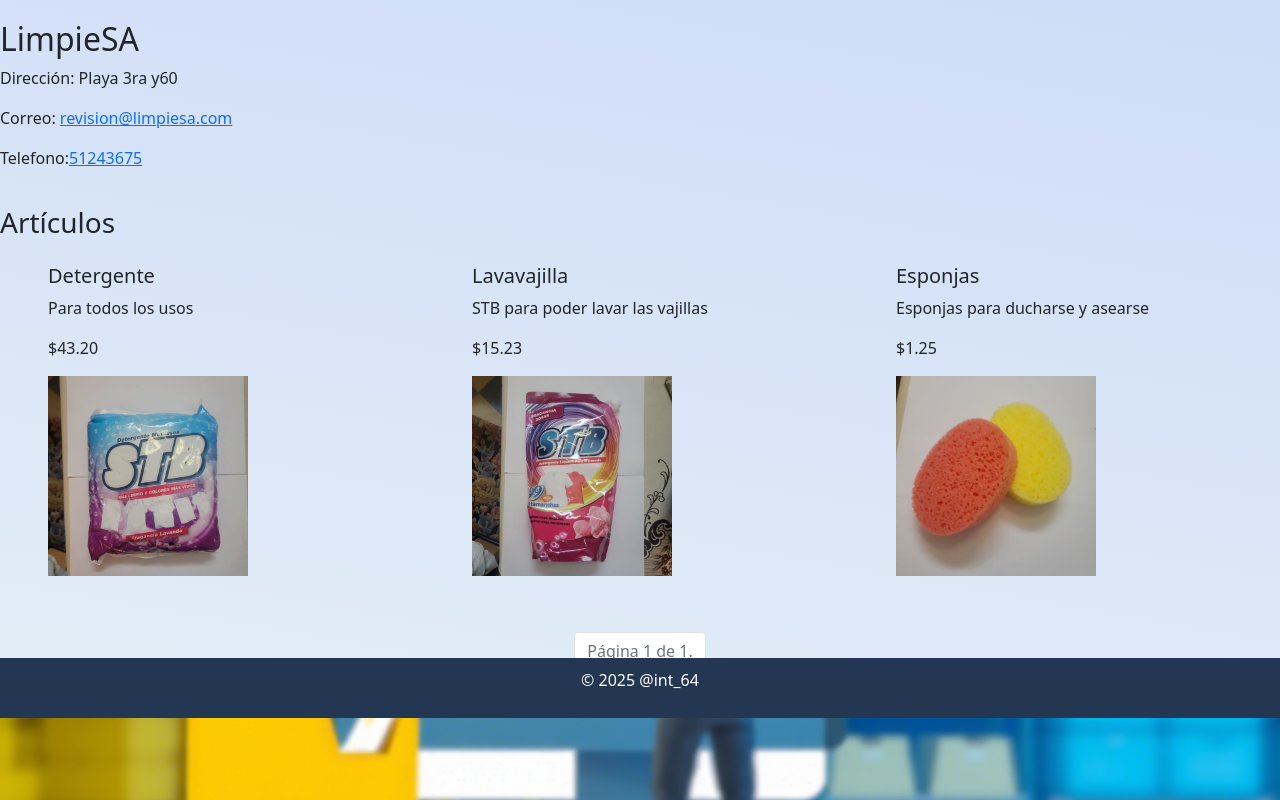
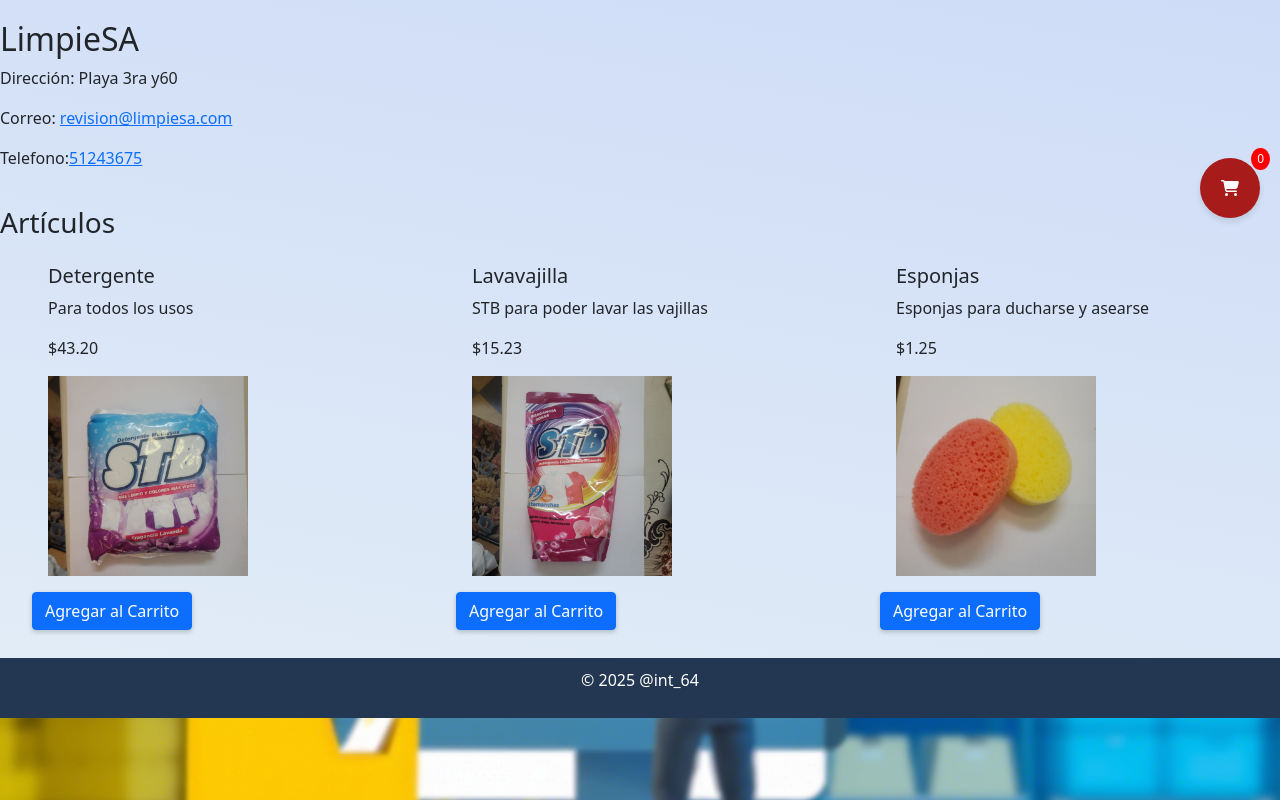
Before and after one commit to carlosr301101/Django-desoft, a Django app: page /Mi_negocio/ver_tienda/10/ in a window 1280 px wide. Shown: the part 82-882 px from the top of the page. Run offline with Django 5.2, Linux system fonts and the light colour scheme; data comes from the database, SQL or seed files in the repository; both versions use the stored data as it was after the commit; some libraries are stand-ins or nearby versions.

Commit message:
Cart finished and functional with facture and pdf

```diff
--- a/django_project/Mi_negocio/models.py
+++ b/django_project/Mi_negocio/models.py
@@ -22,6 +22,7 @@ class Tienda(models.Model):
 def upload_to_articulos(instance, filename):
     # Genera la ruta: articulos/nombre_de_la_tienda/filename
     nombre_tienda = slugify(instance.tienda.nombre)
+
     return os.path.join('articulos', f"{nombre_tienda}_{str(instance.tienda.id)}", filename)
 
 
--- /dev/null
+++ b/django_project/Mi_negocio/static/Mi_negocio/carrito.js
@@ -0,0 +1,127 @@
+document.addEventListener("DOMContentLoaded", function () {
+  const cart = JSON.parse(localStorage.getItem("cart")) || [];
+  const cartCount = document.getElementById("cartCount");
+  const cartItems = document.getElementById("cartItems");
+  const cartTotal = document.getElementById("cartTotal");
+
+  document
+    .getElementById("checkoutForm")
+    .addEventListener("submit", function (event) {
+      if (cart.length === 0) {
+        event.preventDefault(); // Evita enviar el formulario si el carrito está vacío
+        alert("El carrito está vacío. Agrega artículos antes de comprar.");
+        return;
+      }
+
+      // Serializar el carrito en formato JSON
+      const cartDataInput = document.getElementById("cartData");
+      cartDataInput.value = JSON.stringify(cart);
+    });
+
+  // Actualiza el contador del carrito
+
+  function updateCartUI() {
+    cartCount.textContent = cart.length;
+    cartItems.innerHTML = ""; // Limpiar la lista antes de volver a renderizar
+    let total = 0;
+
+    cart.forEach((item, index) => {
+      const li = document.createElement("li");
+      li.style.display = "flex";
+      li.style.justifyContent = "space-between";
+      li.style.alignItems = "center";
+
+      // Detalles del artículo
+      const details = document.createElement("span");
+      details.textContent = `${item.titulo} - $${item.precio} x ${item.quantity}`;
+      li.appendChild(details);
+
+      // Botón "X" para eliminar el artículo
+      const removeButton = document.createElement("button");
+      removeButton.textContent = "X";
+      removeButton.style.backgroundColor = "#dc3545"; // Rojo
+      removeButton.style.color = "white";
+      removeButton.style.border = "none";
+      removeButton.style.borderRadius = "10px";
+      removeButton.style.cursor = "pointer";
+      removeButton.style.padding = "5px 10px";
+
+      // Evento para eliminar el artículo
+      removeButton.addEventListener("click", function () {
+        if (
+          confirm(
+            `¿Estás seguro de que deseas eliminar "${item.titulo}" del carrito?`
+          )
+        ) {
+          cart.splice(index, 1); // Elimina el artículo del array
+          localStorage.setItem("cart", JSON.stringify(cart)); // Actualiza el localStorage
+          updateCartUI(); // Actualiza la interfaz del carrito
+        }
+      });
+
+      li.appendChild(removeButton);
+      cartItems.appendChild(li);
+
+      // Calcular el total
+      total += item.precio * item.quantity;
+    });
+
+    cartTotal.textContent = total.toFixed(2);
+  }
+
+  // Agregar artículo al carrito
+  document.querySelectorAll(".add-to-cart").forEach((button) => {
+    button.addEventListener("click", function () {
+      const articuloId = this.dataset.id;
+      const titulo = this.dataset.titulo;
+      const precio = parseFloat(this.dataset.precio);
+
+      const existingItem = cart.find((item) => item.id === articuloId);
+      if (existingItem) {
+        existingItem.quantity += 1;
+      } else {
+        cart.push({ id: articuloId, titulo, precio, quantity: 1 });
+      }
+
+      localStorage.setItem("cart", JSON.stringify(cart));
+      updateCartUI();
+    });
+  });
+
+  // Abrir y cerrar el modal del carrito
+  document.getElementById("openCart").addEventListener("click", function (e) {
+    e.preventDefault();
+    document.getElementById("cartModal").style.display = "flex";
+  });
+
+  document.getElementById("closeCart").addEventListener("click", function () {
+    document.getElementById("cartModal").style.display = "none";
+  });
+
+  document.getElementById("cleanButton").addEventListener("click", function () {
+    if (confirm("¿Estás seguro de que deseas limpiar el carrito?")) {
+      // Vaciar el carrito en localStorage
+      localStorage.removeItem("cart");
+
+      // Restablecer el carrito en memoria
+      cart.length = 0;
+
+      // Actualizar la interfaz del carrito
+      updateCartUI();
+      document.getElementById("cartModal").style.display = "none";
+    }
+  });
+
+  document.getElementById("buyCart").addEventListener("click", function () {
+    if (
+      confirm(
+        "Recuerda enviarle la factura en foma de pdf al propietario de la tienda"
+      )
+    ) {
+      updateCartUI();
+    }
+  });
+
+  // Inicializa la interfaz del carrito
+  updateCartUI();
+});
--- a/django_project/Mi_negocio/static/Mi_negocio/style.css
+++ b/django_project/Mi_negocio/static/Mi_negocio/style.css
@@ -58,50 +58,71 @@ body {
   /* Color al pasar el mouse */
   color: rgb(255, 255, 255);
 }
-/* Header fijo
-.fixed-header {
-    position: fixed;
-    top: 0;
-    left: 0;
-    width: 100%;
-    background-color: #333;
-    color: white;
-    padding: 10px 0;
-    z-index: 1000;
+
+.floating-cart {
+  position: fixed;
+  bottom: 500px;
+  right: 20px;
+  z-index: 100;
+}
+/* Carrito */
+.cart-icon {
+  display: flex;
+  align-items: center;
+  justify-content: center;
+  width: 60px;
+  height: 60px;
+  background-color: #a81b1b;
+  color: white;
+  border-radius: 50%;
+  text-decoration: none;
+  box-shadow: 0 4px 6px rgba(0, 0, 0, 0.1);
+  position: relative;
 }
 
-.fixed-header .container {
-    display: flex;
-    justify-content: space-between;
-    align-items: center;
-    padding: 0 20px;
+.cart-icon i {
+  font-size: 24px;
 }
 
-.fixed-header h1 {
-    margin: 0;
+#cartCount {
+  position: absolute;
+  top: -10px;
+  right: -10px;
+  background-color: red;
+  color: white;
+  border-radius: 50%;
+  padding: 2px 6px;
+  font-size: 12px;
 }
 
-.fixed-header nav ul {
-    list-style-type: none;
-    margin: 0;
-    padding: 0;
-    display: flex;
+#cleanButton {
+  margin-top: 10px;
+}
+#closeCart {
+  margin-top: 10px;
 }
 
-.fixed-header nav ul li {
-    margin-left: 20px;
+/* Estilo del modal del carrito */
+.modal {
+  display: none;
+  position: fixed;
+  top: 0;
+  left: 0;
+  width: 100%;
+  height: 100%;
+  background-color: rgba(0, 0, 0, 0.5);
+  justify-content: center;
+  align-items: center;
+  z-index: 1001;
 }
 
-.fixed-header nav ul li a {
-    color: white;
-    text-decoration: none;
-    font-weight: bold;
+.modal-content {
+  background-color: white;
+  padding: 20px;
+  border-radius: 8px;
+  max-width: 400px;
+  width: 100%;
 }
-
-.fixed-header nav ul li a:hover {
-    text-decoration: underline;
-}
-*/
 /* Espacio para el contenido debajo del header */
 .content {
   margin-top: 70px; /* Espacio para que no quede tapado por el header fijo */
--- a/django_project/Mi_negocio/templates/Mi_negocio/layout.html
+++ b/django_project/Mi_negocio/templates/Mi_negocio/layout.html
@@ -9,6 +9,8 @@
     <link rel="stylesheet" href="{% static 'Mi_negocio/style.css' %}">
     {#  Bootstrap  #}
     <link href="https://cdn.jsdelivr.net/npm/bootstrap@5.0.0-beta1/dist/css/bootstrap.min.css" rel="stylesheet" integrity="sha384-giJF6kkoqNQ00vy+HMDP7azOuL0xtbfIcaT9wjKHr8RbDVddVHyTfAAsrekwKmP1" crossorigin="anonymous">
+    <link rel="stylesheet" href="https://cdnjs.cloudflare.com/ajax/libs/font-awesome/6.7.2/css/v5-font-face.min.css" integrity="sha512-dC4AauJwDHOpEpJi2/BsDf/b9vyLVt79nmO0x5gQWbRm62Q/xFS9iZpzCOFNLjTQsAD4mp9jJel6nPAjnBN2Ag==" crossorigin="anonymous" referrerpolicy="no-referrer" />
+    <script src="https://cdnjs.cloudflare.com/ajax/libs/font-awesome/6.7.2/js/all.min.js" integrity="sha512-b+nQTCdtTBIRIbraqNEwsjB6UvL3UEMkXnhzd8awtCYh0Kcsjl9uEgwVFVbhoj3uu1DO1ZMacNvLoyJJiNfcvg==" crossorigin="anonymous" referrerpolicy="no-referrer"></script>
     <script src="https://cdn.jsdelivr.net/npm/bootstrap@5.0.0-beta1/dist/js/bootstrap.bundle.min.js" integrity="sha384-ygbV9kiqUc6oa4msXn9868pTtWMgiQaeYH7/t7LECLbyPA2x65Kgf80OJFdroafW" crossorigin="anonymous"></script>
 
 </head>
--- a/django_project/Mi_negocio/templates/Mi_negocio/ver_tienda.html
+++ b/django_project/Mi_negocio/templates/Mi_negocio/ver_tienda.html
@@ -1,57 +1,122 @@
-{% extends 'Mi_negocio/layout.html' %}
+{% extends 'Mi_negocio/layout.html' %} {%load static%} {% block body %}
+<script src="{% static 'Mi_negocio/carrito.js' %}"></script>
+<div class="no-bg">
+  <!-- Carrito -->
+  <div class="floating-cart">
+    <a href="#" id="openCart" class="cart-icon">
+      <i class="fas fa-shopping-cart"></i>
+      <span id="cartCount">0</span>
+    </a>
+  </div>
 
-{% block body %}
-<div class="no-bg">
+  <!-- Modal o Panel Lateral para Mostrar el Carrito -->
+  <div id="cartModal" class="modal">
+    <div class="modal-content">
+      <h3>Tu Carrito</h3>
+      <ul id="cartItems">
+        <!-- Aquí se mostrarán los artículos del carrito -->
+      </ul>
+      <p>Total: $<span id="cartTotal">0.00</span></p>
+
+      <form
+        id="checkoutForm"
+        method="post"
+        action="{% url 'generate_pdf' tienda_id=tienda.id%}"
+      >
+        {% csrf_token %}
+        <input type="hidden" id="cartData" name="cart_data" value="" />
+        <button id="buyCart" type="submit" class="btn btn-success">
+          Comprar
+        </button>
+      </form>
+
+      <button id="cleanButton" class="btn btn-danger">Limpiar</button>
+      <button id="closeCart" class="btn btn-secondary">Cerrar</button>
+    </div>
+  </div>
   <div class="row">
     <div class="content">
-    <h2 >{{ tienda.nombre }}</h2>
+      <h2>{{ tienda.nombre }}</h2>
       <p>Dirección: {{ tienda.direccion }}</p>
-    <p> Correo: <a href="mailto:{{ tienda.correo }}?subject=Consulta tienda {{ tienda.nombre }}" >{{ tienda.correo }}</a>
+      <p>
+        Correo:
+        <a
+          href="mailto:{{ tienda.correo }}?subject=Consulta tienda {{ tienda.nombre }}"
+          >{{ tienda.correo }}</a
+        >
       </p>
-    <p>Telefono:<a href="https://wa.me/{{tienda.telefono}}?text=Hola%20estoy%20interesado%20en%20información" class="button-whatsapp" target="_blank">{{ tienda.telefono }}</a> </p>
+      <p>
+        Telefono:<a
+          href="https://wa.me/{{tienda.telefono}}?text=Hola%20estoy%20interesado%20en%20información"
+          class="button-whatsapp"
+          target="_blank"
+          >{{ tienda.telefono }}</a
+        >
+      </p>
     </div>
   </div>
+
   {% if page_obj %}
 
   <h3>Artículos</h3>
   <div>
-
     <ul>
       <div class="row">
         {% for articulo in page_obj %}
         <div class="col-md-4 mb-4">
-            <div >
+          <div>
             <div class="card-body">
               <h5 class="card-title">{{ articulo.titulo }}</h5>
-                    <p class="card-text">{{ articulo.descripcion|truncatechars:50 }}</p>
+              <p class="card-text">
+                {{ articulo.descripcion|truncatechars:150 }}
+              </p>
               <p class="card-text">${{ articulo.precio }}</p>
-                    <img src="{{ articulo.imagen.url }}" alt="{{ articulo.titulo }}" width="200">
+              <img
+                src="{{ articulo.imagen.url }}"
+                alt="{{ articulo.titulo }}"
+                width="200"
+              />
             </div>
             {% if articulo.tienda.propietario == user %}
             <!-- Botón para eliminar el artículo -->
-                <div class="card-button ">
-                <form action="{% url 'eliminar_articulo' articulo.id %}" method="post" style="display:inline;">
+            <div class="card-button">
+              <form
+                action="{% url 'eliminar_articulo' articulo.id %}"
+                method="post"
+                style="display: inline"
+              >
                 {% csrf_token %}
-                    <button class="btn btn-warning" type="submit" onclick="return confirm('¿Estás seguro de que deseas eliminar este artículo?');">Eliminar</button>
+                <button
+                  class="btn btn-warning"
+                  type="submit"
+                  onclick="return confirm('¿Estás seguro de que deseas eliminar este artículo?');"
+                >
+                  Eliminar
+                </button>
               </form>
             </div>
+            {%else%}
+            <button
+              class="btn btn-primary add-to-cart"
+              data-id="{{ articulo.id }}"
+              data-titulo="{{ articulo.titulo }}"
+              data-precio="{{ articulo.precio }}"
+            >
+              Agregar al Carrito
+            </button>
             {% endif %}
           </div>
         </div>
-
 
         {% endfor %}
       </div>
     </ul>
   </div>
-    {%endif%}
-    {% if request.user == tienda.propietario %}
+  {%endif%} {% if request.user == tienda.propietario %}
   <a href="{% url 'agregar_articulo' tienda_id=tienda.id %}">
     <button class="btn btn-primary">Agregar artículo</button>
   </a>
-    {% endif %}
-
-    {% if page_obj %}
+  {% endif %} {% if page_obj %}
   <!-- Paginación -->
   <nav aria-label="Page navigation">
     <ul class="pagination justify-content-center">
@@ -62,7 +127,11 @@
         </a>
       </li>
       <li class="page-item">
-                    <a class="page-link" href="?page={{ page_obj.previous_page_number }}" aria-label="Anterior">
+        <a
+          class="page-link"
+          href="?page={{ page_obj.previous_page_number }}"
+          aria-label="Anterior"
+        >
           <span aria-hidden="true">Anterior</span>
         </a>
       </li>
@@ -76,12 +145,20 @@
 
       {% if page_obj.has_next %}
       <li class="page-item">
-                    <a class="page-link" href="?page={{ page_obj.next_page_number }}" aria-label="Siguiente">
+        <a
+          class="page-link"
+          href="?page={{ page_obj.next_page_number }}"
+          aria-label="Siguiente"
+        >
           <span aria-hidden="true">Siguiente</span>
         </a>
       </li>
       <li class="page-item">
-                    <a class="page-link" href="?page={{ page_obj.paginator.num_pages }}" aria-label="Última">
+        <a
+          class="page-link"
+          href="?page={{ page_obj.paginator.num_pages }}"
+          aria-label="Última"
+        >
           <span aria-hidden="true">Última &raquo;</span>
         </a>
       </li>
--- a/django_project/Mi_negocio/urls.py
+++ b/django_project/Mi_negocio/urls.py
@@ -10,7 +10,7 @@ urlpatterns=[
     path('', views.index, name='index'),
    # path('subir/', views.subir_articulo, name='subir_articulo'),
     path('articulos/', views.lista_articulos, name='lista_articulos'),
-
+    path('generate-pdf/<int:tienda_id>/', views.generate_pdf, name='generate_pdf'),
     path('buscar/', views.buscar_articulos, name='buscar_articulo'),
     path('listar_tiendas/', views.listar_tiendas, name='listar_tiendas'),
     path('crear_tienda/', views.crear_tienda, name='crear_tienda'),
--- a/django_project/Mi_negocio/views.py
+++ b/django_project/Mi_negocio/views.py
@@ -1,12 +1,19 @@
 from django.core.paginator import Paginator, PageNotAnInteger, EmptyPage
-from django.http import HttpResponseRedirect, HttpRequest
 from django.shortcuts import render, redirect , get_object_or_404
 from .forms import ArticuloForm, TiendaForm, BusquedaForm
 from .models import Articulo,Tienda
-from django.contrib.auth.forms import AuthenticationForm
 from django.contrib.auth.decorators import \
 login_required
 from django.db.models import Q
+from django.http import HttpResponse, HttpResponseRedirect
+from reportlab.pdfgen import canvas
+from io import BytesIO
+import json
+from django.conf import settings
+import os
+import requests
+from datetime import datetime
+from django.utils.text import slugify
 
 
 # Create your views here.
@@ -87,7 +94,6 @@ def crear_tienda(request):
             return redirect('ver_tienda', tienda_id=tienda.id)
     else:
         tienda_form = TiendaForm()
-
     return render(request, 'Mi_negocio/crear_tienda.html', {'tienda_form': tienda_form})
 
 @login_required
@@ -128,8 +134,6 @@ def ver_tienda(request, tienda_id):
         'page_obj': page_obj,
     })
 
-
-
 def buscar_articulos(request):
         form = BusquedaForm(request.GET or None)
         resultados_tiendas = []  # Lista de tuplas (tienda, productos)
@@ -166,3 +170,97 @@ def buscar_articulos(request):
         'page_obj': page_obj,
         'termino_busqueda': request.GET.get('termino', '')  # Para mantener el término en la paginación
     })
+
+
+def send_pdf_to_whatsapp(pdf_file_path,tienda,time_fomat):
+    #minegocio.pythonanywhere.com
+    pdf_url = f"http://minegocio.pythonanywhere.com/{pdf_file_path}"
+
+    # Enviar el enlace al WhatsApp del dueño
+    #55246437
+    url=f"https://wa.me/{tienda.telefono}?text=Aquí%20está%20la%20factura:%20{pdf_url}"
+    #url = f"https://api.whatsapp.com/send?phone={tienda.telefono}&text=Aquí%20está%20la%20factura:%20{pdf_url}"
+    response = requests.get(url)
+    if response.status_code == 200:
+        print("Enlace enviado correctamente.")
+    else:
+        print("Error al enviar el enlace.")
+    return url
+
+
+
+
+def generate_pdf(request,tienda_id):
+    tienda = Tienda.objects.get(id=tienda_id)
+    nombre=slugify(tienda.nombre)
+    if request.method == 'POST':
+        # Obtener los datos del carrito del formulario
+        cart_data = request.POST.get('cart_data')
+        if not cart_data:
+            return HttpResponse("El carrito está vacío.")
+
+        # Convertir los datos del carrito de JSON a Python
+        try:
+            cart = json.loads(cart_data)
+        except json.JSONDecodeError:
+            return HttpResponse("Error al procesar el carrito.")
+
+        # Crear un archivo PDF en memoria
+        buffer = BytesIO()
+        p = canvas.Canvas(buffer)
+
+        # Encabezado
+        p.drawString(100, 800, f"Factura de Compra de la tienda {tienda.nombre}")
+        p.drawString(100, 790, "-------------------------------------------------------------------------")
+        p.drawString(100, 770, f"Telefono del propietario de la tienda: {tienda.telefono}")
+        p.drawString(100, 750, f"Direccion: {tienda.direccion}")
+        p.drawString(100, 730, "-------------------------------------------------------------------------")
+        # Detalles del carrito
+        y = 700
+        total = 0
+        for item in cart:
+            titulo = item.get('titulo', 'Sin título')
+            precio = float(item.get('precio', 0))
+            quantity = int(item.get('quantity', 1))
+
+            p.drawString(100, y, f"{titulo} - $ {precio} x {quantity}")
+            total += precio * quantity
+            y -= 20
+
+        # Total
+        p.drawString(100, y - 20, f"Total: $ {total:.2f}")
+        # Finalizar el PDF
+        p.showPage()
+        p.save()
+
+         # Guardar el PDF en el servidor
+        time=datetime.now()
+        time_format=time.strftime("%d_%m_%Y_%H_%M_%S")
+
+
+        path=os.path.join(settings.MEDIA_ROOT, 'facturas', nombre)
+
+
+
+        # Verificar si la carpeta existe
+        if not os.path.exists(path):
+            # Crear la carpeta si no existe
+            os.makedirs(path)
+
+
+
+        pdf_file_path = os.path.join(settings.MEDIA_ROOT, 'facturas',nombre, f'factura_{time_format}.pdf')
+        with open(pdf_file_path, 'wb') as f:
+            f.write(buffer.getvalue())
+
+            # Enviar el PDF al WhatsApp del dueño de la tienda
+
+
+            # Obtener el valor del buffer y devolverlo como respuesta
+        pdf = buffer.getvalue()
+        buffer.close()
+
+        response = HttpResponse(content_type='application/pdf')
+        response['Content-Disposition'] = f'attachment; filename="factura_{time_format}.pdf"'
+        response.write(pdf)
+        return HttpResponseRedirect(send_pdf_to_whatsapp(pdf_file_path,tienda,time_format))
```
Also changed, not shown: django_project/Mi_negocio/templates/Mi_negocio/lista_articulos.html (+21 -12 lines), django_project/db.sqlite3. Lines whose indentation alone changed are shown as unchanged.
